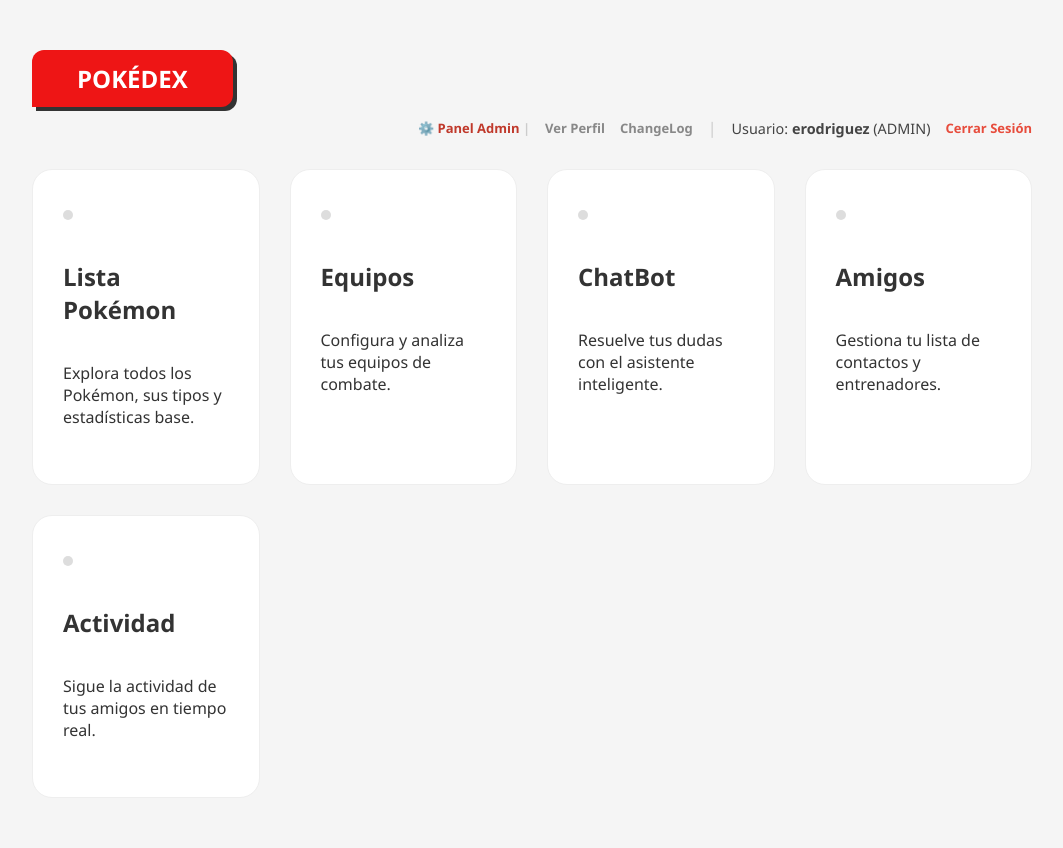
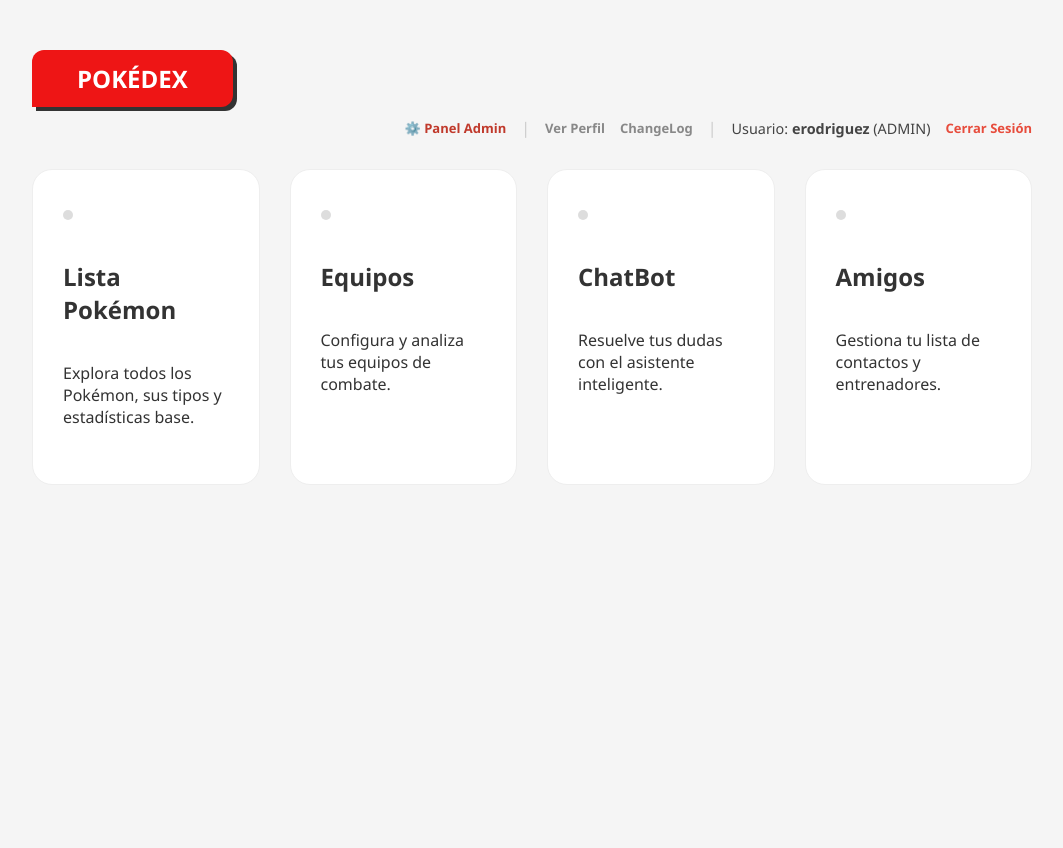
Before and after one commit to enekorodriguezg/ProyectoADSI, a Flask app: page /menu in a window 1280 px wide. Shown: the whole page, without its empty margins (108-1171 px from the left). After the commit the page ends 424 px from the top, so only its background shows below. Run offline with Flask 3, Linux system fonts and the light colour scheme; a user stored in the database is signed in.

Commit message:
arreglos finales

```diff
--- a/app/templates/mprincipal.html
+++ b/app/templates/mprincipal.html
@@ -17,11 +17,13 @@
             {% if session['role'] == 'ADMIN' %}
                 <a href="{{ url_for('iu_admin.panel') }}" class="menu-link-secondary" style="font-weight: bold; color: #c0392b;">
                     ⚙️ Panel Admin
-                </>
+                </a>
                 <span style="color: #ccc;">|</span>
             {% endif %}
+
             <a href="{{ url_for('iu_mprincipal.profile') }}" class="menu-link-secondary">Ver Perfil</a>
-            <a href="#" class="menu-link-secondary">ChangeLog</a>
+
+            <a href="{{ url_for('iu_actividad.index') }}" class="menu-link-secondary">ChangeLog</a>
 
             <span style="color: #ccc;">|</span>
 
@@ -60,14 +62,7 @@
                 <p>Gestiona tu lista de contactos y entrenadores.</p>
             </a>
 
-            <a href="{{ url_for('iu_actividad.index') }}" class="menu-nav-card">
-                <div class="dot"></div>
-                <h2>Actividad</h2>
-                <p>Sigue la actividad de tus amigos en tiempo real.</p>
-            </a>
-        </div>
+            </div>
     </div>
-
 </body>
-
 </html>
```
Also changed, not shown: 1 other file.
